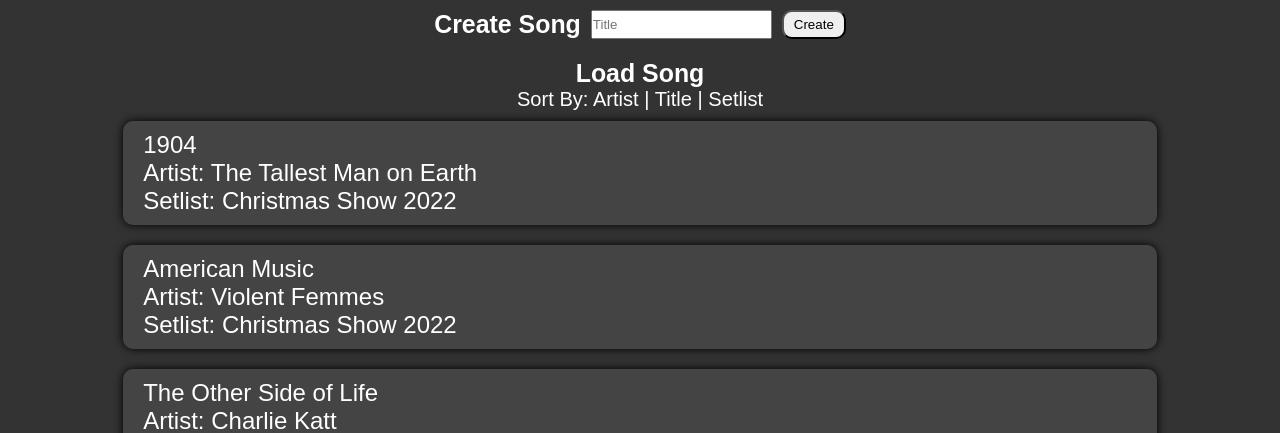
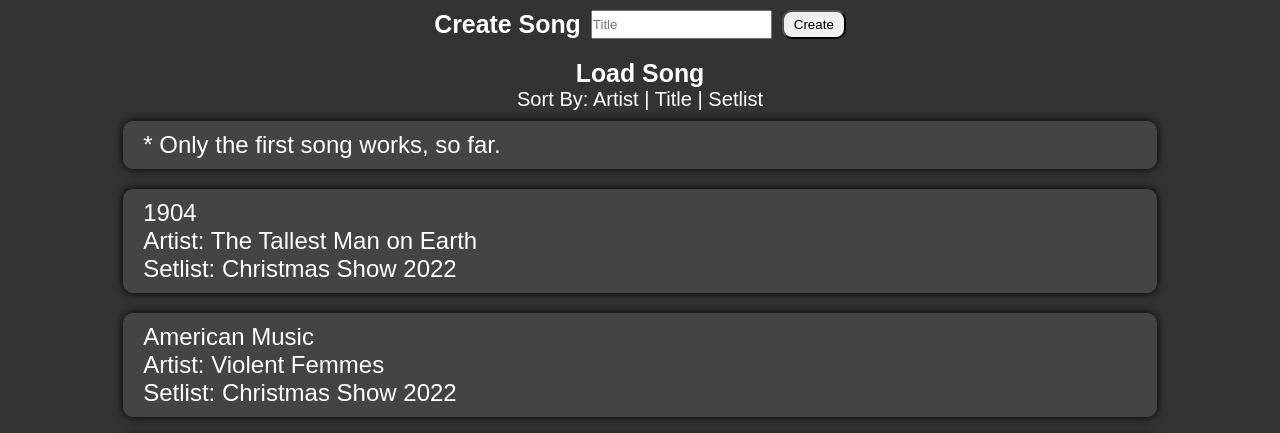
Before and after one commit to ccatura/music-scroller, a PHP site: page / in a window 1280 px wide. Shown: the part 43-476 px from the top of the page. Run offline with PHP 8.4, Linux system fonts and the light colour scheme.

Commit message:
added note

```diff
--- a/php_scripts/file_list.php
+++ b/php_scripts/file_list.php
@@ -14,6 +14,8 @@
         $sortAs = 'setlist';
     }
 
+    echo "<li>* Only the first song works, so far.\n";
+
     foreach($songs as $item) {
         $songsnew = array_column($item, $sortAs); // sort by setlist
         array_multisort($songsnew, SORT_ASC, $item); // sort in ascending order
```
